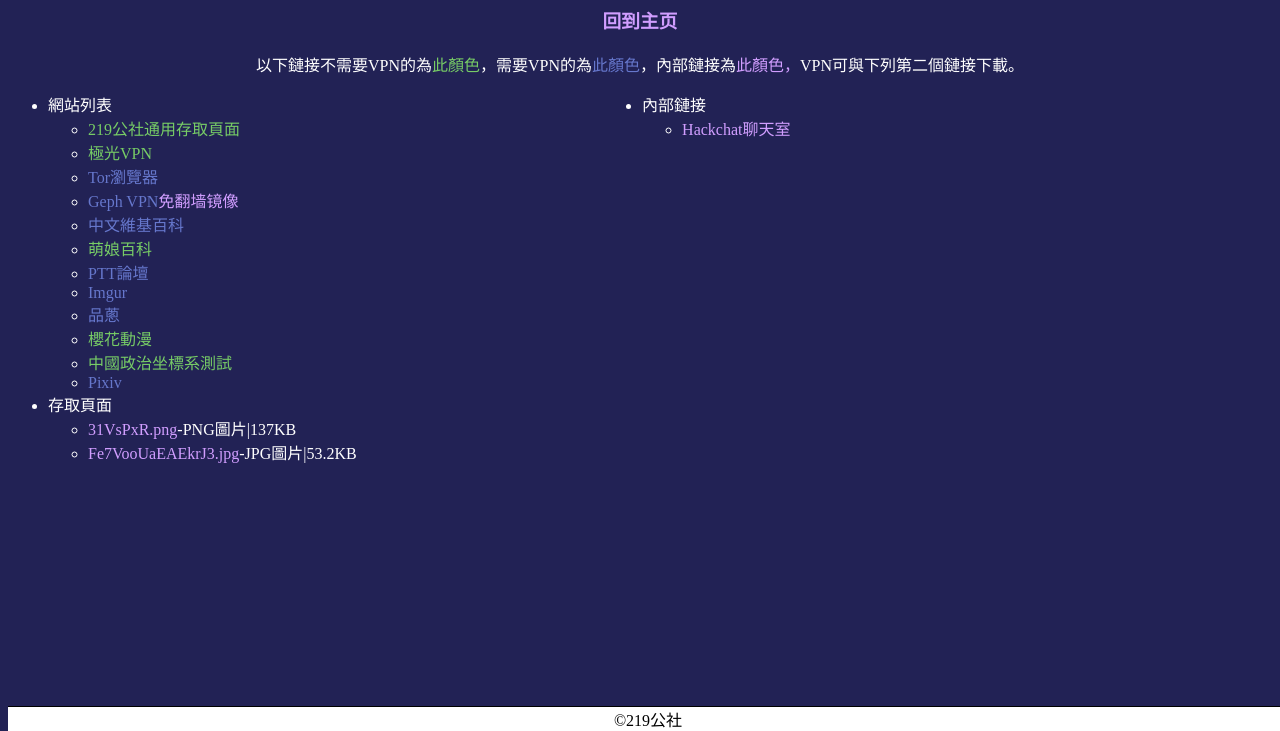
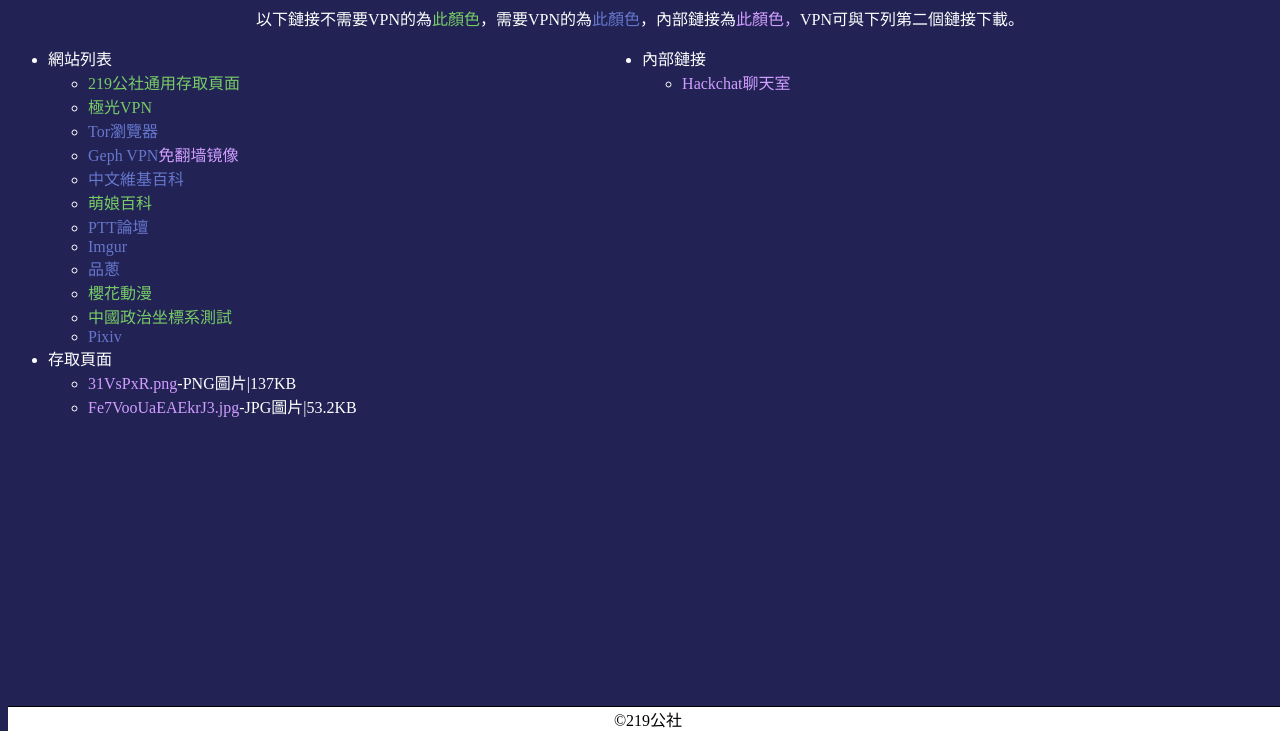
Before and after one commit to 219wiki/219wiki.github.io, a plain HTML site: page index.html in a window 1280 px wide. Shown: the part 69-800 px from the top of the page. Drawn offline with Linux system fonts and the light colour scheme.

Commit message:
Update index.html

```diff
--- a/index.html
+++ b/index.html
@@ -44,7 +44,6 @@
   <body>
     <div id="headbox">
     <h2>219公社通用存取頁面</h2>
-    <h3><a href="https://219wiki.github.io">回到主页</a></h3>
     </div>
     <div style="text-align:center;">
       以下鏈接不需要VPN的為<span class="nonvpn">此顏色</span>，需要VPN的為<span class="needvpn">此顏色</span>，內部鏈接為<span style="color:#d19eff;">此顏色，</span>VPN可與下列第二個鏈接下載。
```
